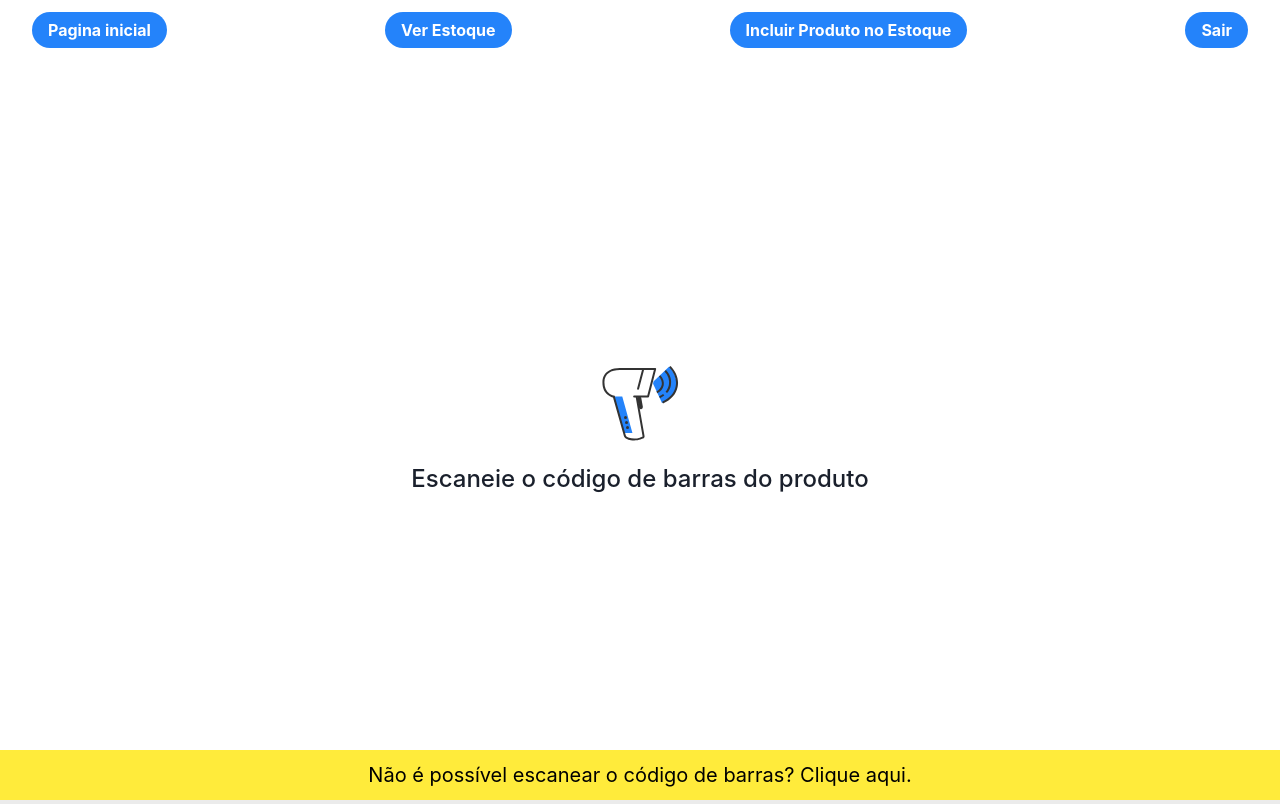
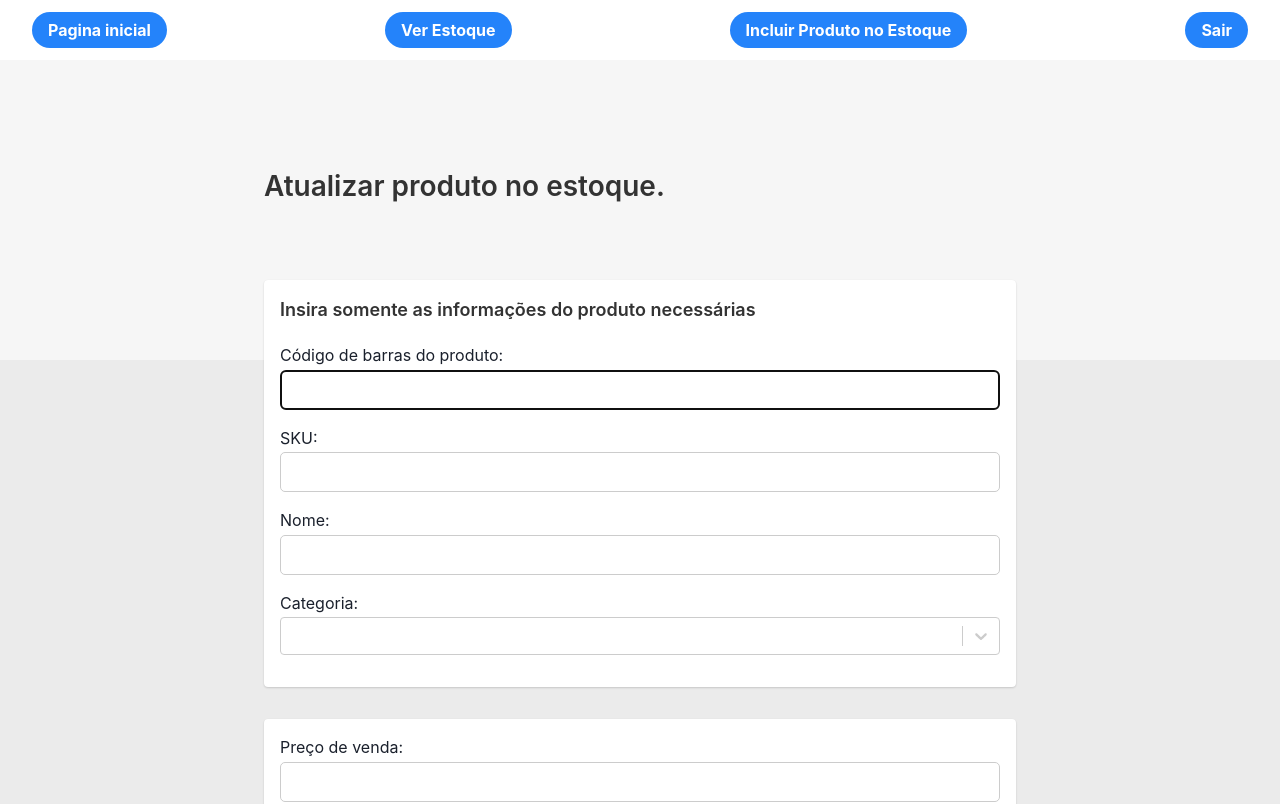
Before and after one commit to rafamaxber/POS, a React (Vite) app: page /stock/1/edit in a window 1280 px wide. Shown: the top 804 px of the page. Built offline with nearby package versions, Linux system fonts and the light colour scheme; no server answers; the database is empty; sample sign-in values are in the browser's storage.

Commit message:
feat: add update product

```diff
--- a/src/pages/ProductRegister/ProductRegister.tsx
+++ b/src/pages/ProductRegister/ProductRegister.tsx
@@ -1,27 +1,35 @@
 import { useEffect, useRef, useState } from 'react';
 import { toast } from 'react-toastify';
+import { useParams, useNavigate } from 'react-router-dom';
+
 import { ScanPage } from '../../components/ScanPage/ScanPage';
 import { UploadFile } from '../../components/UploadFile/UploadFile';
+import { useStatus } from '../../hooks/useStatus'
+
 import { CategoryDataType, StockDataType, StockRepository } from '../../data/StockRepository';
 import { OnChangeValue } from 'react-select';
 import { getProductDataByEAN } from '../../gateways/brasilApi';
 import CreatableSelect from 'react-select/creatable';
 
-
 import './style.css'
 import { slugify } from '../../helpers/slugify';
+import { Timestamp } from 'firebase/firestore';
 
-interface CategoryProps { label: string; value: string, __isNew__?: boolean }
+interface CategoryProps { label: string | undefined; value: string | undefined, __isNew__?: boolean }
 
 export default function ProductRegister() {
+  const { id: productIdInEdition = null } = useParams<{ id: string }>();
   const [photoRef, setPhotoRef] = useState('');
   const [barCodeValue, setBarCodeValue] = useState('');
   const [newCategory, setNewCategory] = useState<CategoryProps | null>(null);
   const [categoryData, setCategoryData] = useState<Array<CategoryProps>>([]);
   const [barCodeInputManually, setBarCodeInputManually] = useState(false);
-  const [formData, setFormData] = useState({});
+  const [formData, setFormData] = useState<StockDataType>();
   const formRef = useRef<HTMLFormElement>(null);
   const firstInput = useRef<HTMLInputElement>(null);
+  const { startLoading, stopLoading, setErrorLoading, loading } = useStatus();
+  const navigate = useNavigate();
+
 
   useEffect(() => {
     new StockRepository().getCategoryData()
@@ -29,6 +37,53 @@ export default function ProductRegister() {
         setCategoryData(data.map(c => ({ value: c.key, label: c.value })));
       });
   }, []);
+
+  useEffect(() => {
+    if (productIdInEdition) {
+      new StockRepository().getStockDataById(productIdInEdition)
+      .then(data => {
+        Object.entries(data)
+          .forEach(([key, value]) => {
+            if (key === 'bar_code') {
+              setBarCodeValue(value);
+              return;
+            }
+
+            if (key === 'category') {
+              setFormData((oldData) => ({
+                ...oldData,
+                category: value,
+              } as StockDataType));
+              return;
+            }
+
+            if (key === 'photo') {
+              setPhotoRef(value)
+              return;
+            }
+
+            if (key === 'expire_at') {
+              const expireAt = value ? new Date(new Timestamp(value?.seconds, value?.nanoseconds).toDate()) : null;
+              const expireAtFormatted = expireAt ? `${expireAt.getFullYear()}-${expireAt.getMonth() + 1}-${String(expireAt.getDate()).padStart(2,0)}` : '';
+
+              setFormData((oldData) => ({
+                ...oldData,
+                [key]: expireAtFormatted,
+              } as unknown as StockDataType));
+              return;
+            }
+
+            setFormData((oldData) => ({
+              ...oldData,
+              [key]: value
+            } as StockDataType));
+          })
+      })
+      .catch((error) => {
+        toast.error(new Error(String(error)).message);
+      })
+    }
+  }, [categoryData]);
 
   useEffect(() => {
     if (barCodeValue) {
@@ -41,18 +96,35 @@ export default function ProductRegister() {
 
   function handleRegister(event: React.FormEvent<HTMLFormElement>) {
     event.preventDefault();
+    startLoading();
 
     const body = formData as StockDataType;
 
     try {
       if (newCategory) {
         new StockRepository().addCategoryData({
-          key: newCategory.value,
-          value: newCategory.label
+          key: newCategory?.value || undefined,
+          value: newCategory?.label
         })
         .then(() => {
           toast.success('Nova categoria criada com sucesso!');
         })
+      }
+
+      if (productIdInEdition) {
+        new StockRepository().updateItemToStock(productIdInEdition, {
+          ...body,
+          photo: photoRef,
+          bar_code: barCodeValue,
+        })
+          .then(() => {
+            toast.success('Produto atualizado com sucesso!', {
+              onClose: () => navigate('/stock')
+            });
+
+          })
+
+          return;
         }
 
       new StockRepository().addItemToStock({
@@ -61,11 +133,14 @@ export default function ProductRegister() {
         bar_code: barCodeValue,
       })
       .then(() => {
+        setFormData({} as StockDataType);
+        setBarCodeValue('');
         formRef.current?.reset();
         firstInput.current?.focus();
         toast.success('Produto cadastrado com sucesso!');
       })
     } catch (error) {
+      stopLoading();
       toast.error(new Error(String(error)).message);
     }
   }
@@ -90,21 +165,21 @@ export default function ProductRegister() {
     setFormData((oldData) => ({
       ...oldData,
       [name]: value
-    }));
+    } as StockDataType));
 
     console.log(formData);
   }
 
   function handleCategoryChange(newValue: OnChangeValue<CategoryProps, false>) {
     let categoryData = {
-      label: newValue?.label || '',
-      value: newValue?.value || '',
+      label: newValue?.label || undefined,
+      value: newValue?.value || undefined,
     };
 
     if (newValue?.__isNew__) {
       categoryData = {
         label: newValue?.label,
-        value: slugify(newValue?.value),
+        value: newValue?.value && slugify(newValue.value),
       }
 
       setNewCategory(categoryData);
@@ -113,11 +188,11 @@ export default function ProductRegister() {
     setFormData((oldData) => ({
       ...oldData,
       category: categoryData?.value,
-    }));
+    } as StockDataType));
 
   }
 
-  if (!barCodeValue && !barCodeInputManually) {
+  if (!barCodeValue && !barCodeInputManually && String(window.location.pathname).includes('stock/add')) {
     return (
       <ScanPage onSubmit={handleScanSubmit} onClose={handleScanClose}/>
     )
@@ -128,9 +203,17 @@ export default function ProductRegister() {
       <div className="product-form">
 
         <div className='product-form-header'>
+          {
+            productIdInEdition ? (
+              <div className='product-form-title'>
+                Atualizar produto no estoque.
+              </div>
+            ) : (
               <div className='product-form-title'>
                 Incluir um novo produto no estoque.
               </div>
+            )
+          }
         </div>
 
         <form className='product-register-form' onSubmit={handleRegister} ref={formRef}>
@@ -148,17 +231,17 @@ export default function ProductRegister() {
 
             <div className="form-item">
               <label className='my-label' htmlFor="ref_code">SKU:</label>
-              <input className='my-input' type="text" onInput={handleInputChange} autoComplete='false' name="ref_code" id="ref_code" />
+              <input className='my-input' type="text" onInput={handleInputChange} autoComplete='false' name="ref_code" id="ref_code" value={formData?.ref_code} />
             </div>
 
             <div className="form-item">
               <label className='my-label' aria-required htmlFor="name">Nome:</label>
-              <input className='my-input' required type="text" onInput={handleInputChange} autoComplete='false' name="name" id="name" />
+              <input className='my-input' required type="text" onInput={handleInputChange} autoComplete='false' name="name" id="name" value={formData?.name} />
             </div>
 
             <div className="form-item">
               <label className='my-label' aria-required htmlFor="category">Categoria:</label>
-              <CreatableSelect options={categoryData} name="category" id="category" onChange={handleCategoryChange} />
+              <CreatableSelect options={categoryData} name="category" id="category" onChange={handleCategoryChange} value={{ value: formData?.category, label: categoryData.find(d => d.value === formData?.category)?.label }} />
             </div>
 
           </div>
@@ -166,33 +249,33 @@ export default function ProductRegister() {
           <div className="form-card">
             <div className="form-item">
               <label className='my-label' aria-required htmlFor="price_final">Preço de venda:</label>
-              <input className='my-input' type="text" autoComplete='false' name="price_final" id="price_final" onInput={handleInputChange} />
+              <input className='my-input' type="text" autoComplete='false' name="price_final" id="price_final" onInput={handleInputChange} value={formData?.price_final}/>
             </div>
 
             <div className="form-item">
               <label className='my-label' aria-required htmlFor="price_cost">Preço de compra:</label>
-              <input className='my-input' type="text" autoComplete='false' name="price_cost" id="price_cost" onInput={handleInputChange} />
+              <input className='my-input' type="text" autoComplete='false' name="price_cost" id="price_cost" onInput={handleInputChange} value={formData?.price_cost}/>
             </div>
           </div>
 
           <div className="form-card">
             <div className="form-item">
               <label className='my-label' aria-required htmlFor="quantity">Quantidade:</label>
-              <input className='my-input' required type="number" autoComplete='false' name="quantity" id="quantity" onInput={handleInputChange} />
+              <input className='my-input' required type="number" autoComplete='false' name="quantity" id="quantity" onInput={handleInputChange} value={formData?.quantity} />
             </div>
           </div>
 
           <div className="form-card">
             <div className="form-item">
               <label className='my-label' aria-required htmlFor="current_address">Endereço:</label>
-              <input className='my-input' type="text" autoComplete='false' name="current_address" id="current_address" onInput={handleInputChange} />
+              <input className='my-input' type="text" autoComplete='false' name="current_address" id="current_address" onInput={handleInputChange} value={formData?.current_address} />
             </div>
           </div>
 
           <div className="form-card">
             <div className="form-item">
               <label className='my-label' htmlFor="expire_at">Validade:</label>
-              <input className='my-input' type="date" autoComplete='false' name="expire_at" id="expire_at" onInput={handleInputChange} />
+              <input className='my-input' type="date" autoComplete='false' name="expire_at" id="expire_at" onInput={handleInputChange}  value={formData?.expire_at as string}/>
             </div>
           </div>
 
@@ -204,9 +287,17 @@ export default function ProductRegister() {
             <UploadFile setReferenceFilePath={(ref) => setPhotoRef(ref || '')}/>
           </div>
 
+          {
+            productIdInEdition ? (
+              <div className="form-button-container">
+                <button className='my-btn' type="submit">Atualizar produto</button>
+              </div>
+            ) : (
               <div className="form-button-container">
                 <button className='my-btn' type="submit">Criar novo produto</button>
               </div>
+            )
+          }
 
         </form>
       </div>
```
Also changed, not shown: src/data/StockRepository.ts (+52 -4 lines), src/pages/ProductList/ProductList.tsx (+5 -7 lines), 1 other file (tests, documents, lock files or other folders). Lines whose indentation alone changed are shown as unchanged.
